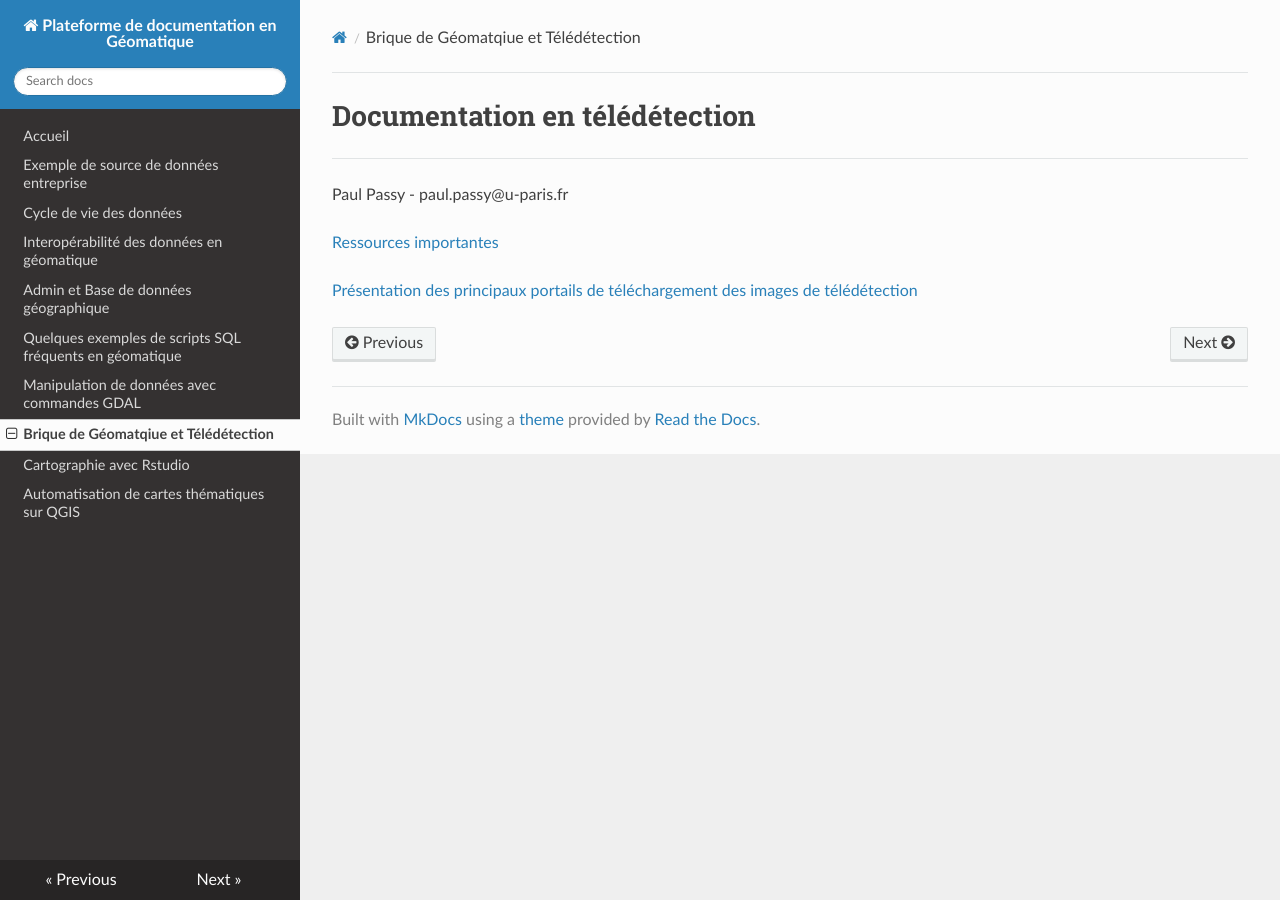
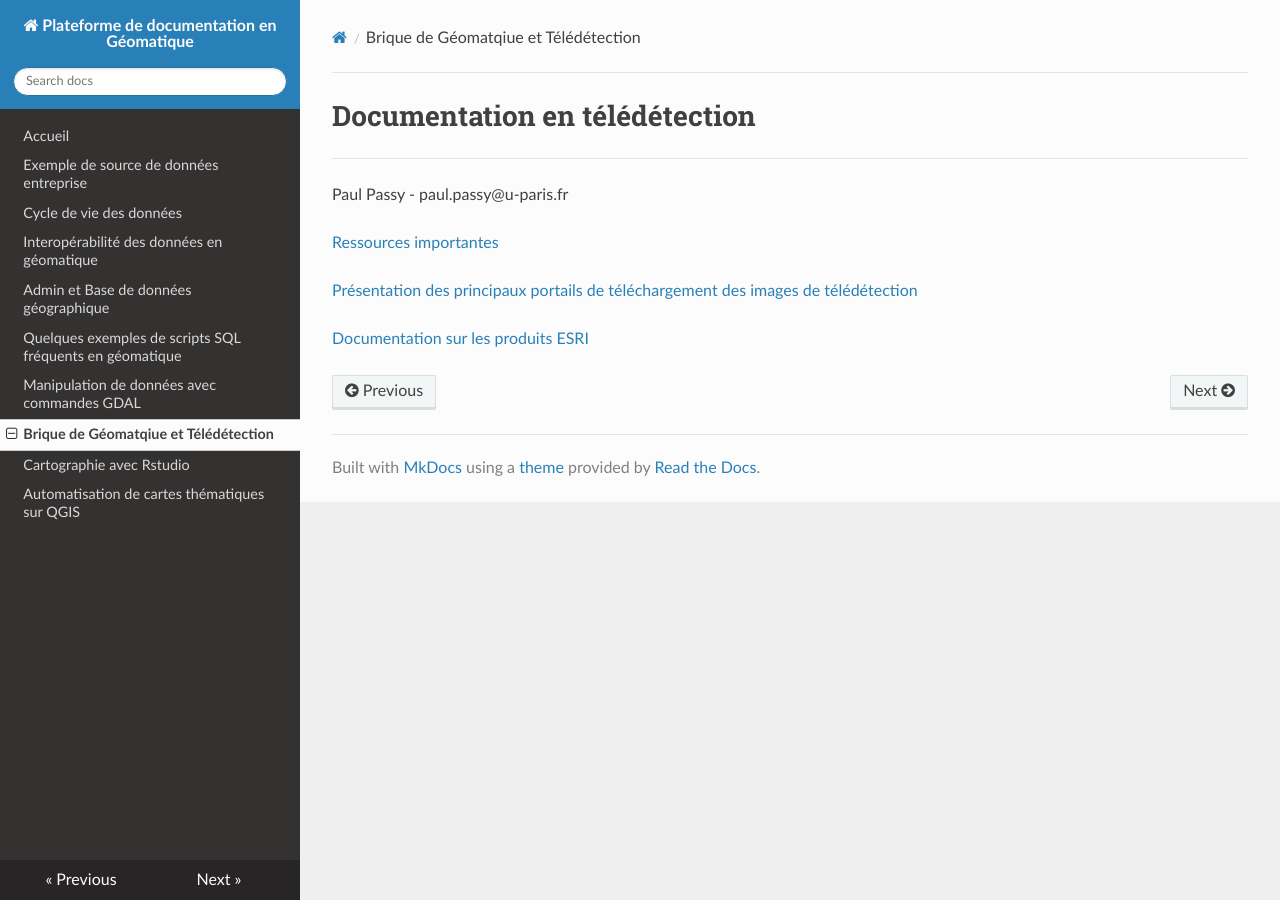
Before and after one commit to abdou123-guene/Site_de_documentation_geomatique, an MkDocs documentation site: the page built from docs/teledetection.md, in a window 1280 px wide. Built offline with MkDocs 1.6.1, drawn with Linux system fonts in a browser that asks for light colours; nearby versions of some CDN libraries.

Commit message:
Update teledetection.md

```diff
--- a/docs/teledetection.md
+++ b/docs/teledetection.md
@@ -5,3 +5,5 @@ Paul Passy \- paul.passy@u-paris.fr
 [Ressources importantes](https://briques-de-geomatique.readthedocs.io/fr/latest/telede-theorie-missions-donnees.html)
 
 [Présentation des principaux portails de téléchargement des images de télédétection](https://gitlab.huma-num.fr/ppassy/m1_tgae_portails.git)
+
+[Documentation sur les produits ESRI](https://pro.arcgis.com/fr/pro-app/latest/help/data/geodatabases/overview/table-basics.htm)
```
